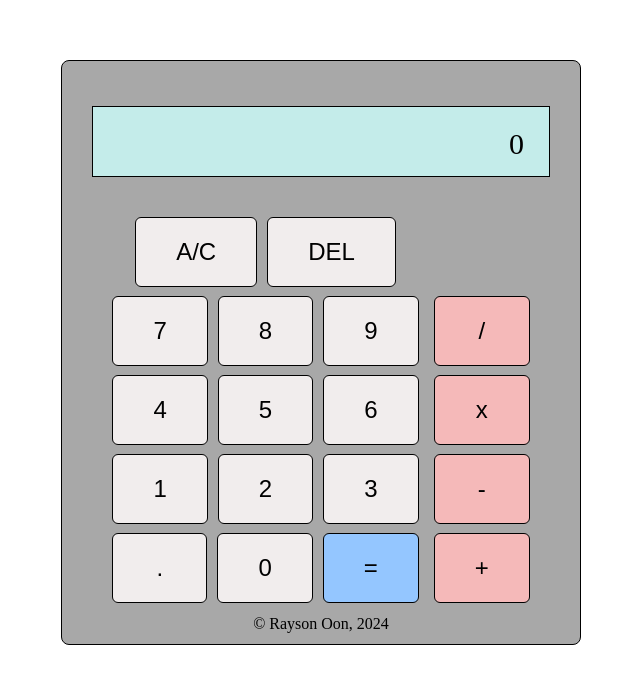
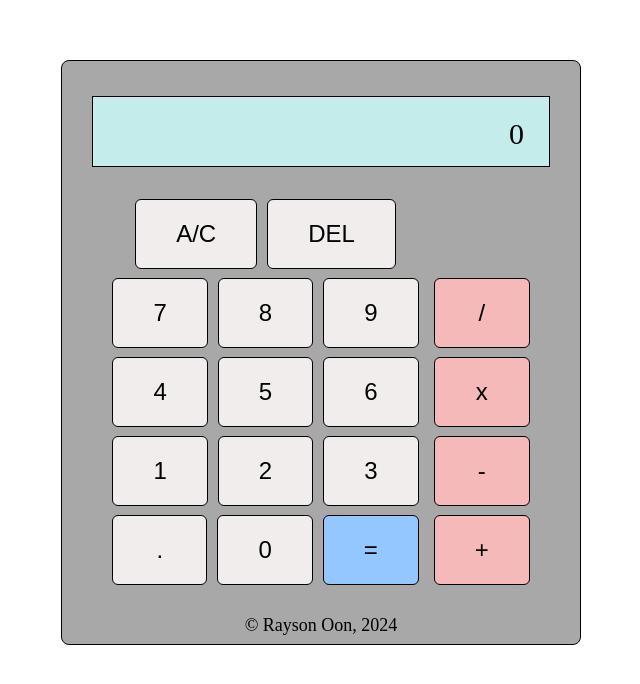
Before and after one commit to raysonoon/calculator, a plain HTML site: page index.html in a window 1280 px wide. Shown: the part 290-974 px from the top of the page, without its empty margins (319-959 px from the left). Drawn offline with Linux system fonts and the light colour scheme.

Commit message:
Adjust font size, margins and paddings

```diff
--- a/styles.css
+++ b/styles.css
@@ -12,7 +12,7 @@
     border: 1px solid black;
     border-radius: 8px;
     margin: 350px auto;
-    padding-top: 30px;
+    padding-top: 25px;
 }
 
 .display {
@@ -20,8 +20,8 @@
     border: 1px solid black;
     padding-top: 20px;
     padding-bottom: 15px;
-    margin-top: 15px;
-    margin-bottom: 20px;
+    margin-top: 10px;
+    margin-bottom: 12px;
     margin-left: 30px;
     margin-right: 30px;
 }
@@ -106,6 +106,7 @@
 }
 
 p {
-    margin-top: 12px;
+    margin-top: 30px;
+    font-size: 18px;
     text-align: center;
 }
```
